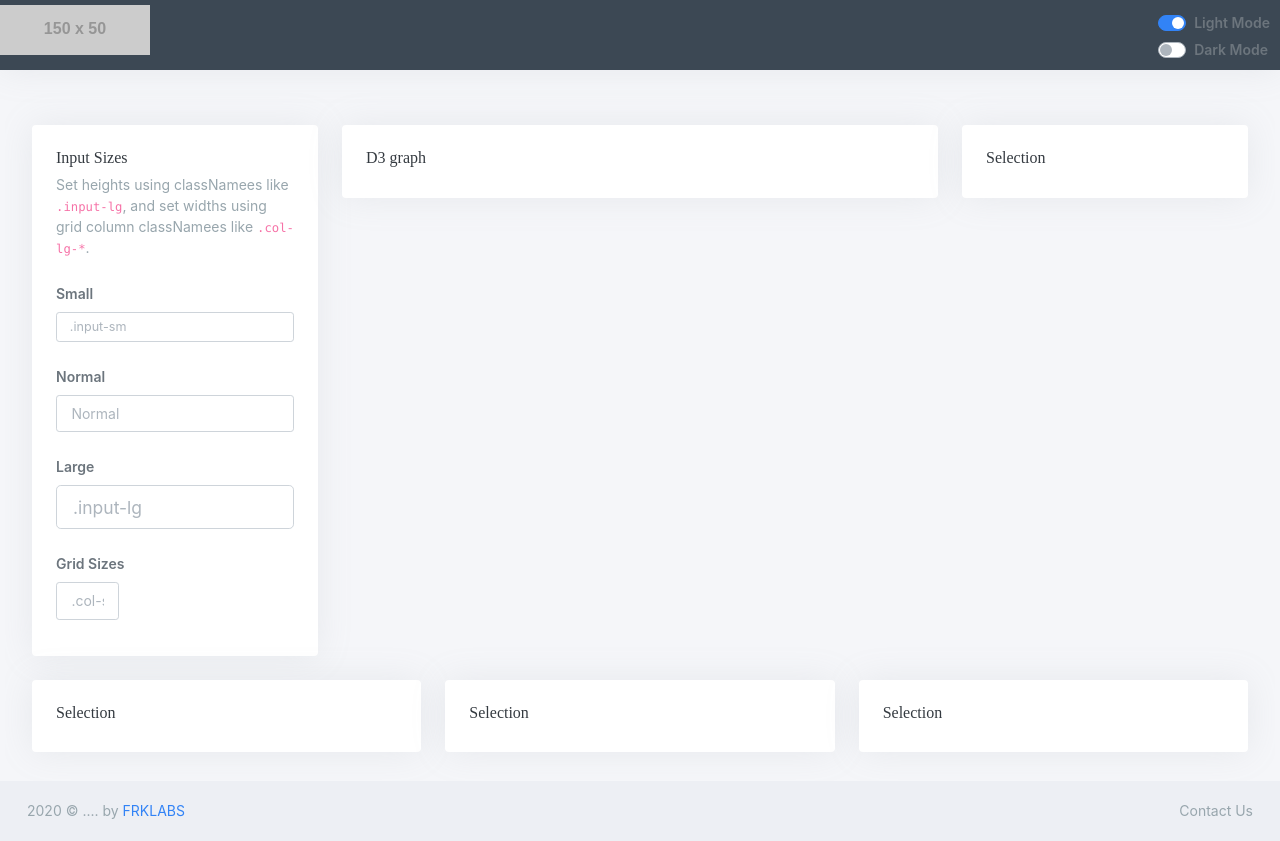
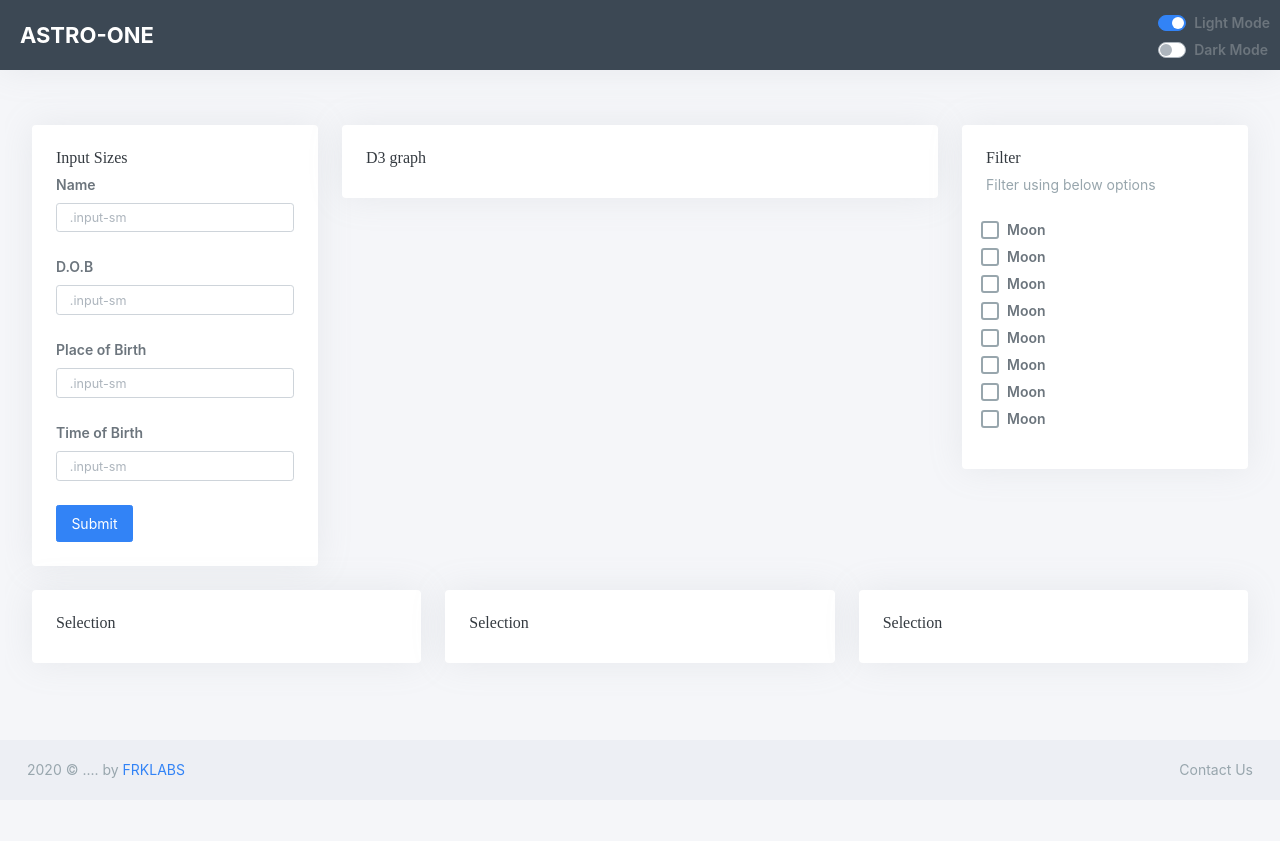
Before and after one commit to Vinaybits/ASTRO-D3-REACT, a React (Create React App) app: page / in a window 1280 px wide. After the commit the page ends 800 px from the top, so only its background shows below. Built offline with nearby package versions, Linux system fonts and the light colour scheme; a web font is replaced by a local one.

Commit message:
layout control setting

```diff
--- a/src/components/sideform.jsx
+++ b/src/components/sideform.jsx
@@ -8,34 +8,32 @@ const sideform = () => {
                     <div className="card-body">
 
                         <h4 className="header-title">Input Sizes</h4>
-                        <p className="sub-header">
-                            Set heights using classNamees like <code>.input-lg</code>, and set widths using grid column classNamees like <code>.col-lg-*</code>.
-                                                    </p>
+
 
                         <form>
                             <div className="form-group mb-3">
-                                <label for="example-input-small">Small</label>
+                                <label for="example-input-small">Name</label>
                                 <input type="text" id="example-input-small" name="example-input-small" className="form-control form-control-sm" placeholder=".input-sm" />
                             </div>
+                            <div className="form-group mb-3">
+                                <label for="example-input-small">D.O.B</label>
+                                <input type="text" id="example-input-small" name="example-input-small" className="form-control form-control-sm" placeholder=".input-sm" />
+                            </div>
+                            <div className="form-group mb-3">
+                                <label for="example-input-small">Place of Birth</label>
+                                <input type="text" id="example-input-small" name="example-input-small" className="form-control form-control-sm" placeholder=".input-sm" />
+                            </div>
+                            <div className="form-group mb-3">
+                                <label for="example-input-small">Time of Birth</label>
+                                <input type="text" id="example-input-small" name="example-input-small" className="form-control form-control-sm" placeholder=".input-sm" />
+                            </div>
+                            <button type="submit" className="ladda-button btn btn-primary" >
+                               Submit
+                            </button>
 
-                            <div className="form-group mb-3">
-                                <label for="example-input-normal">Normal</label>
-                                <input type="text" id="example-input-normal" name="example-input-normal" className="form-control" placeholder="Normal" />
-                            </div>
 
-                            <div className="form-group mb-3">
-                                <label for="example-input-large">Large</label>
-                                <input type="text" id="example-input-large" name="example-input-large" className="form-control form-control-lg" placeholder=".input-lg" />
-                            </div>
 
-                            <div className="form-group mb-2">
-                                <label for="example-gridsize">Grid Sizes</label>
-                                <div className="row">
-                                    <div className="col-sm-4">
-                                        <input type="text" id="example-gridsize" className="form-control" placeholder=".col-sm-4" />
-                                    </div>
-                                </div>
-                            </div>
+
                         </form>
 
                     </div>
--- a/src/components/sideoptions.jsx
+++ b/src/components/sideoptions.jsx
@@ -7,8 +7,44 @@ const Sideoptions =() =>{
                                             <div class="card">
                                                 <div class="card-body">
 
-                                                    <h4 class="header-title">Selection</h4>
-
+                                                    <h4 class="header-title">Filter</h4>
+                                                    <p class="sub-header">
+                                                        Filter using below options
+                                                    </p>
+                                                   <div className="form-group">
+                                                       <div className="checkbox checkbox-warning mb-1">
+                                                           <input type="checkbox" id="1" value="1"></input>
+                                                           <label for="1"> Moon </label>
+                                                       </div>
+                                                       <div className="checkbox checkbox-warning mb-1">
+                                                           <input type="checkbox" id="2" value="2"></input>
+                                                           <label for="2"> Moon </label>
+                                                       </div>
+                                                       <div className="checkbox checkbox-warning mb-1">
+                                                           <input type="checkbox" id="3" value="3"></input>
+                                                           <label for="3"> Moon </label>
+                                                       </div>
+                                                       <div className="checkbox checkbox-warning mb-1">
+                                                           <input type="checkbox" id="4" value="4"></input>
+                                                           <label for="4"> Moon </label>
+                                                       </div>
+                                                       <div className="checkbox checkbox-warning mb-1">
+                                                           <input type="checkbox" id="5" value="5"></input>
+                                                           <label for="5"> Moon </label>
+                                                       </div>
+                                                       <div className="checkbox checkbox-warning mb-1">
+                                                           <input type="checkbox" id="6" value="6"></input>
+                                                           <label for="6"> Moon </label>
+                                                       </div>
+                                                       <div className="checkbox checkbox-warning mb-1">
+                                                           <input type="checkbox" id="7" value="7"></input>
+                                                           <label for="7"> Moon </label>
+                                                       </div>
+                                                       <div className="checkbox checkbox-warning mb-1">
+                                                           <input type="checkbox" id="8" value="8"></input>
+                                                           <label for="8"> Moon </label>
+                                                       </div>
+                                                   </div>
 
 
 
--- a/src/layout/topbar.jsx
+++ b/src/layout/topbar.jsx
@@ -6,11 +6,15 @@ const Topbar = () => {
 
             <div className="navbar-custom">
                 <div className="container-fluid">
-                <a class="navbar-brand" href="#">
-          <img src="http://placehold.it/150x50?text=Logo" alt="" />
-        </a>
+
+                {/* <span class="logo">
+                    <a href="index.html">
+
+                        <b class="logo_text">AstroLogic</b> One</a>
+                </span> */}
+
+
                     <ul className="list-unstyled topnav-menu float-right mb-0">
-
 
 
 
@@ -86,7 +90,29 @@ const Topbar = () => {
                         </li> */}
 
                     </ul>
+<div className="logo-box">
+    <a href="" className="logo logo-dark text-center">
+        <span className="logo-sm">
+            {/* <img src="" /> */}
+            <span className="logo-lg-text-light">ASTRO-ONE</span>
+        </span>
+        <span className="logo-lg">
+            {/* <img src="" /> */}
+            <span className="logo-lg-text-light">ASTRO</span>
+        </span>
+    </a>
 
+    <a href="" className="logo logo-light text-center">
+    <span className="logo-sm">
+            {/* <img src=""  /> */}
+            <span className="logo-lg-text-light">ASTRO-ONE</span>
+        </span>
+        <span className="logo-lg">
+            {/* <img src=""  /> */}
+            <span className="logo-lg-text-light">ASTRO-ONE</span>
+        </span>
+    </a>
+</div>
 
 
 
```
